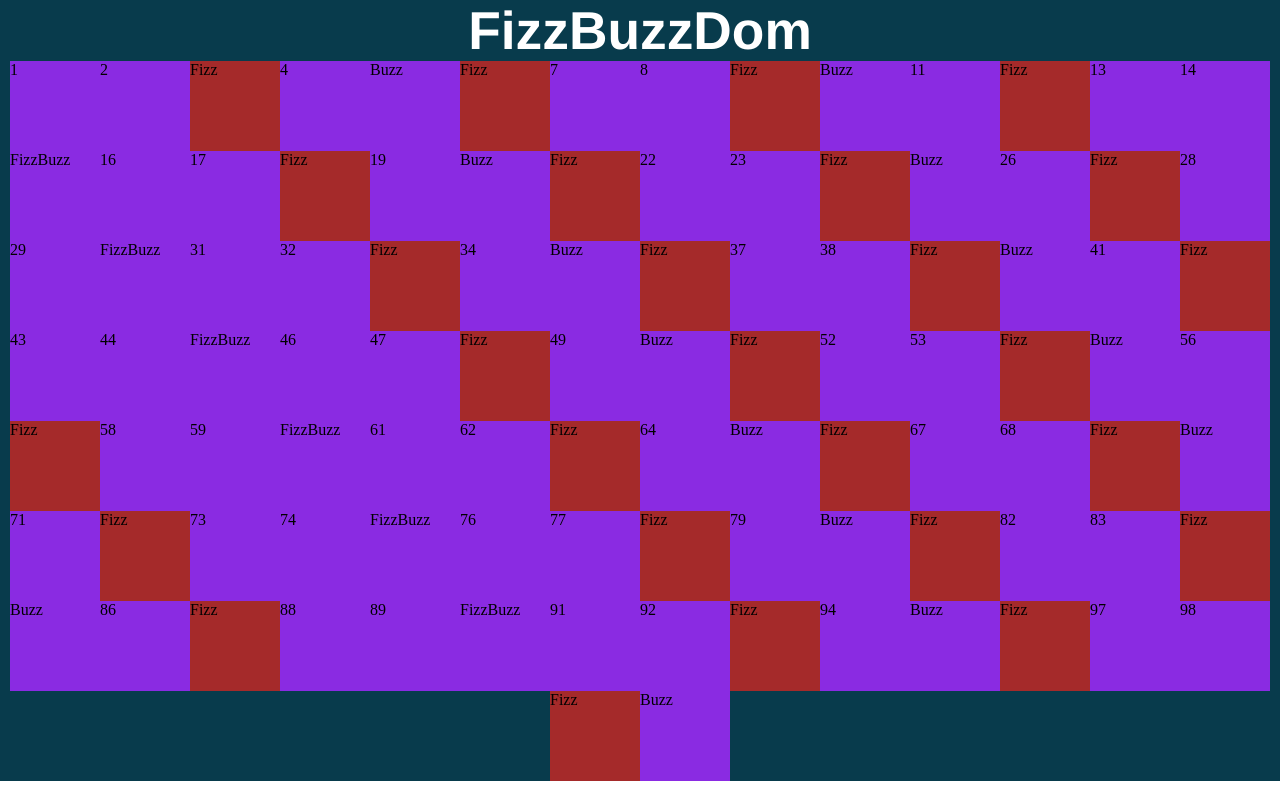
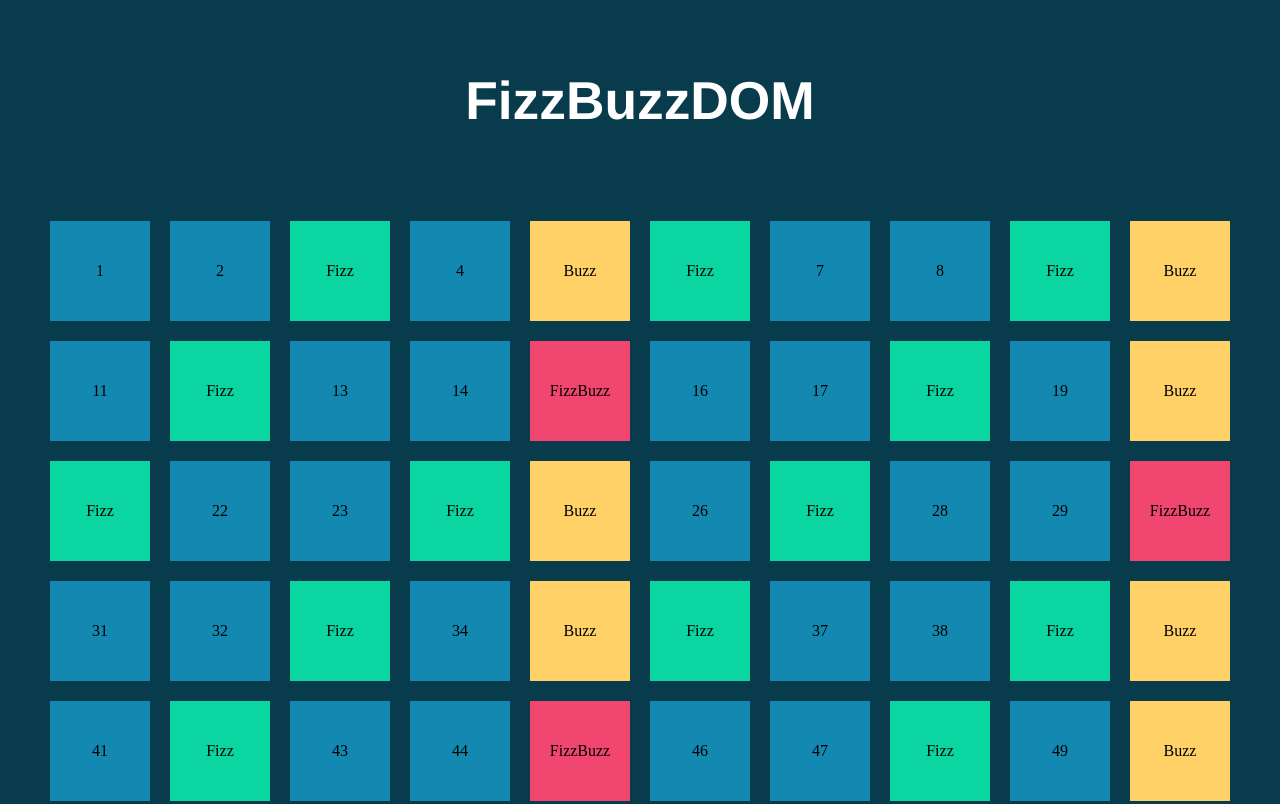
Before and after one commit to Scova89/js-fizzbuzzdom, a plain HTML site: page index.html in a window 1280 px wide. Shown: the top 804 px of the page. Drawn offline with Linux system fonts and the light colour scheme.

Commit message:
fine impostazione css

```diff
--- a/css/style.css
+++ b/css/style.css
@@ -8,7 +8,7 @@
 
 .container{
     background-color: rgb(8 59 76);
-
+    padding: 70px 0;
 }
 
 h1{
@@ -16,11 +16,12 @@ h1{
     font-family: 'Franklin Gothic Medium', 'Arial Narrow', Arial, sans-serif;
     font-size: 40pt;
     text-align: center;
+    margin-bottom: 80px;
 }
 
 .cont-box{
     display: flex;
-
+    padding: 0 30px;
 }
 
 ul{
@@ -28,20 +29,27 @@ ul{
     display: flex;
     flex-wrap: wrap;
     justify-content: center;
+
 }
 
 
 .box{
-    height: 90px;
-    width: 90px;
-    background-color: blueviolet;
-
+    height: 100px;
+    width: 100px;
+    background-color: rgb(19 137 178);
+    margin: 10px;
+    text-align: center;
+    line-height: 100px;
 }
 
 .Fizz{
-    background-color: brown;
+    background-color: rgb(11 214 161);
 }
 
-.Buzz
+.Buzz{
+    background-color: rgb(255 209 102);
+}
 
-.FizzBuzz
+.FizzBuzz{
+    background-color: rgb(240 70 111);
+}
--- a/index.html
+++ b/index.html
@@ -9,7 +9,7 @@
 </head>
 <body>
     <div class="container">
-        <h1>FizzBuzzDom</h1>
+        <h1>FizzBuzzDOM</h1>
         <div class="cont-box">
             <ul id="box">
             </ul>
```
